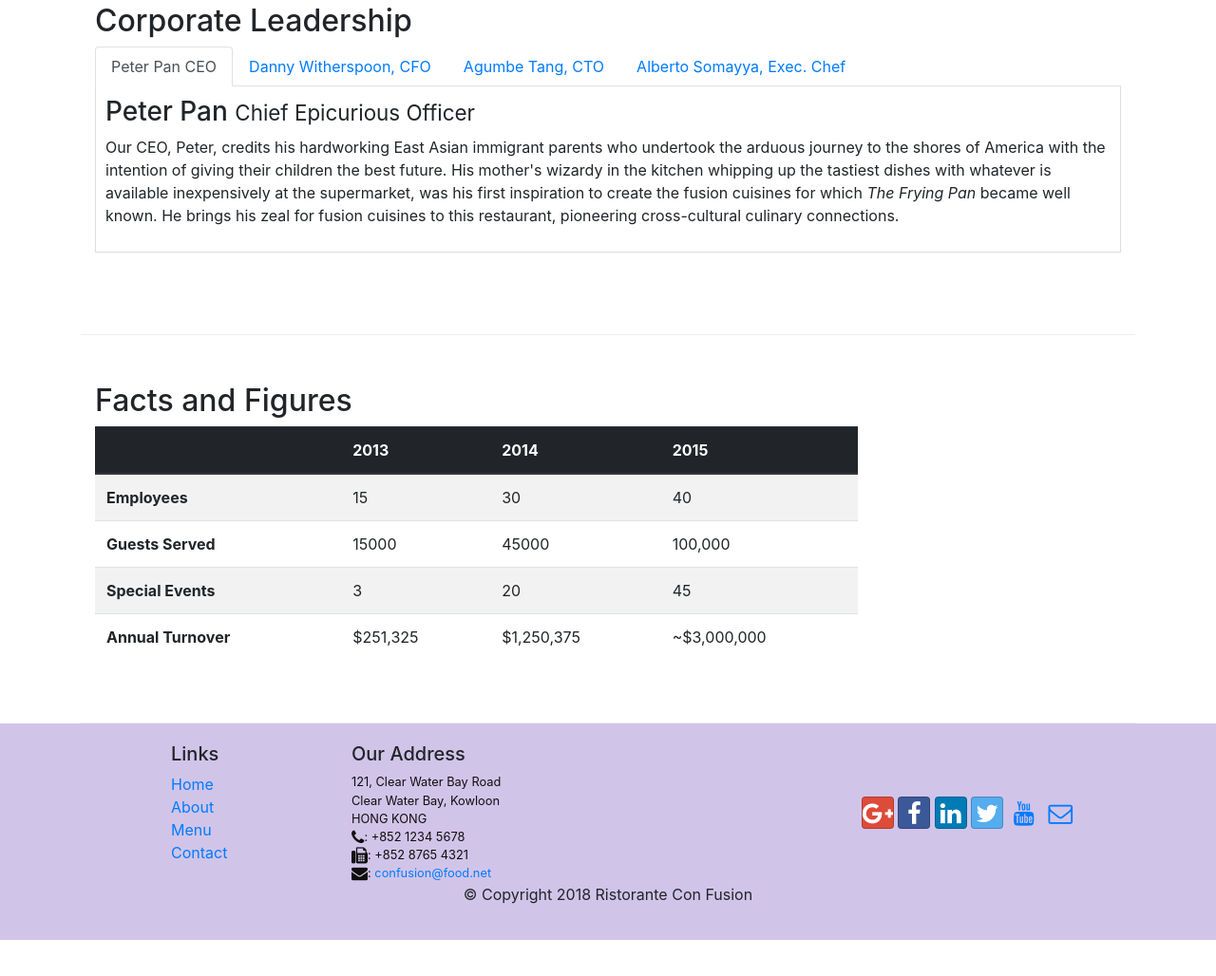
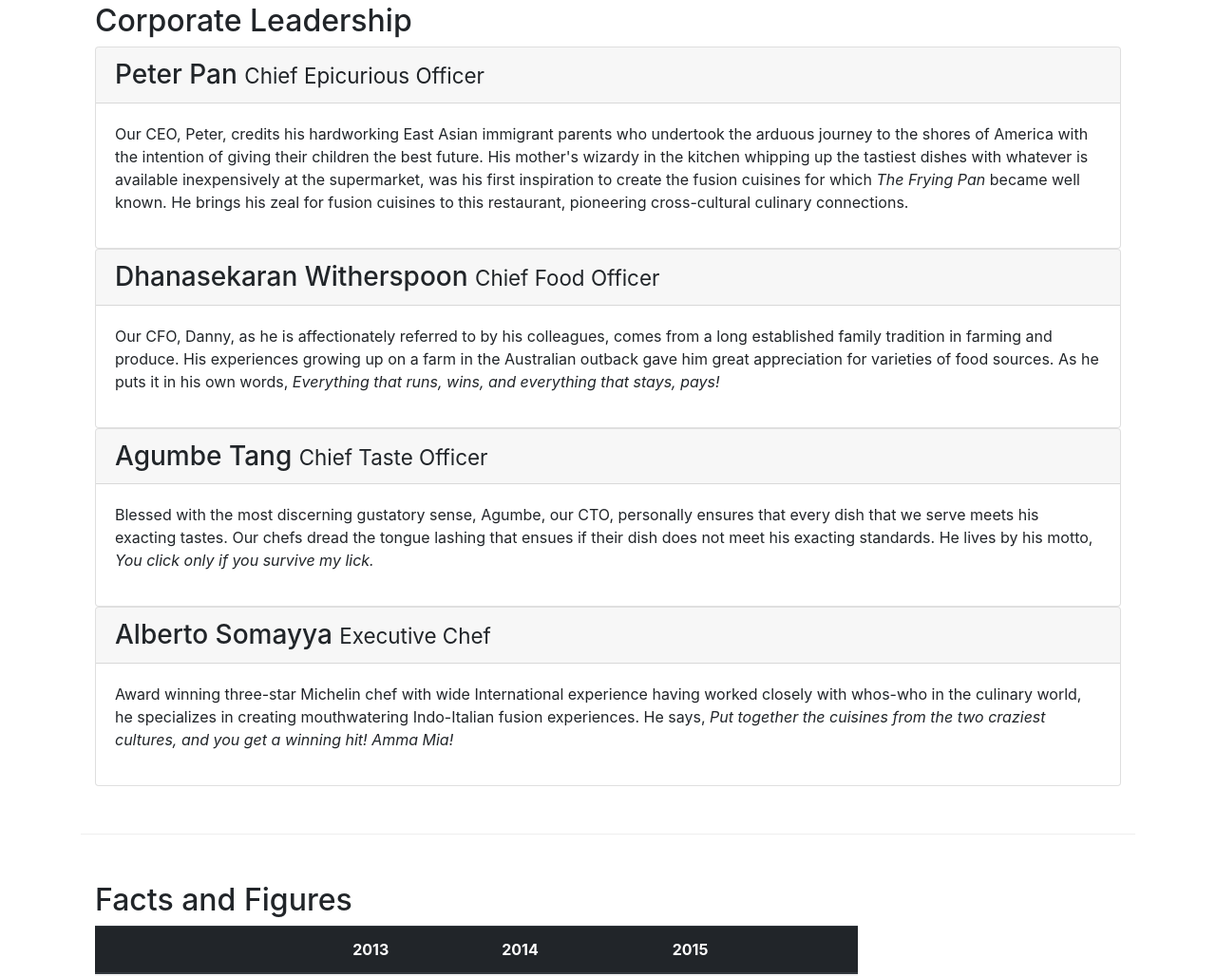
Before and after one commit to evolvingg/testingpurpose, a website: page aboutus.html in a window 1280 px wide. Shown: the part 1019-2047 px from the top of the page at 95% size. Before the commit the page ends 2009 px from the top, so only its background shows below. Drawn offline with nearby package versions, Linux system fonts and the light colour scheme.

Commit message:
accordion

```diff
--- a/aboutus.html
+++ b/aboutus.html
@@ -110,9 +110,9 @@
         <div class="row row-content">
             <div class="col-12">
                 <h2>Corporate Leadership</h2>
-                <ul class="nav nav-tabs">
+                <!-- <ul class="nav nav-tabs">
                     <li class="nav-item">
-                        <a class="nav-link active" href="#Peter" role="tab" data-toggle="tab">
+                        <a class="nav-link active" href="#peter" role="tab" data-toggle="tab">
                             Peter Pan CEO
                         </a>
                     </li>
@@ -134,24 +134,65 @@
                           Alberto Somayya, Exec. Chef
                         </a>
                     </li>
-                </ul>
+                </ul> -->
 
-                <div class="tab-content">
-                    <div role="tabpanel" class="tab-pane fade show active" id="peter">
-                        <h3>Peter Pan <small>Chief Epicurious Officer</small></h3>
-                        <p class="d-none d-sm-block">Our CEO, Peter, credits his hardworking East Asian immigrant parents who undertook the arduous journey to the shores of America with the intention of giving their children the best future. His mother's wizardy in the kitchen whipping up the tastiest dishes with whatever is available inexpensively at the supermarket, was his first inspiration to create the fusion cuisines for which <em>The Frying Pan</em> became well known. He brings his zeal for fusion cuisines to this restaurant, pioneering cross-cultural culinary connections.</p>
+                <!-- <div class="tab-content"> -->
+                <div id="accordion">
+                    <div class="card">
+                        <div class="card-header" role="tab" id="peterhead">
+                            <h3 class="mb-0">
+                                <a data-toggle="collapse" data-target="#peter">
+                                Peter Pan <small>Chief Epicurious Officer</small>
+                                </a>
+                            </h3>
+                        </div>
+                        <div role="tabpanel" class="collapse show" id="peter" data-parent="#accordion">
+                            <div class="card-body">
+                                <p class="d-none d-sm-block">Our CEO, Peter, credits his hardworking East Asian immigrant parents who undertook the arduous journey to the shores of America with the intention of giving their children the best future. His mother's wizardy in the kitchen whipping up the tastiest dishes with whatever is available inexpensively at the supermarket, was his first inspiration to create the fusion cuisines for which <em>The Frying Pan</em> became well known. He brings his zeal for fusion cuisines to this restaurant, pioneering cross-cultural culinary connections.</p>
+                            </div>
+                        </div>
                     </div>
-                    <div role="tabpanel" class="tab-pane fade" id="danny">
-                        <h3>Dhanasekaran Witherspoon <small>Chief Food Officer</small></h3>
-                        <p class="d-none d-sm-block">Our CFO, Danny, as he is affectionately referred to by his colleagues, comes from a long established family tradition in farming and produce. His experiences growing up on a farm in the Australian outback gave him great appreciation for varieties of food sources. As he puts it in his own words, <em>Everything that runs, wins, and everything that stays, pays!</em></p>
+                    <div class="card">
+                        <div class="card-header" role="tab" id="dannyhead">
+                            <h3 class="mb-0">
+                                <a data-toggle="collapse" data-target="#danny">
+                                Dhanasekaran Witherspoon <small>Chief Food Officer</small>
+                                </a>
+                            </h3>
+                        </div>
+                        <div role="tabpanel" class="collapse show" id="danny" data-parent="#accordion">
+                            <div class="card-body">
+                                <p class="d-none d-sm-block">Our CFO, Danny, as he is affectionately referred to by his colleagues, comes from a long established family tradition in farming and produce. His experiences growing up on a farm in the Australian outback gave him great appreciation for varieties of food sources. As he puts it in his own words, <em>Everything that runs, wins, and everything that stays, pays!</em></p>
+                            </div>
+                        </div>
                     </div>
-                    <div role="tabpanel" class="tab-pane fade" id="agumbe">
-                        <h3>Agumbe Tang <small>Chief Taste Officer</small></h3>
-                        <p class="d-none d-sm-block">Blessed with the most discerning gustatory sense, Agumbe, our CTO, personally ensures that every dish that we serve meets his exacting tastes. Our chefs dread the tongue lashing that ensues if their dish does not meet his exacting standards. He lives by his motto, <em>You click only if you survive my lick.</em></p>
+                    <div class="card">
+                        <div class="card-header">
+                            <h3 class="mb-0">
+                                <a data-toggle="collapse" data-target="#agumbe">
+                                Agumbe Tang <small>Chief Taste Officer</small>
+                                </a>
+                            </h3>
+                        </div>
+                        <div role="tabpanel" class="collapse show" id="agumbe" data-parent="#accordion">
+                            <div class="card-body">
+                                <p class="d-none d-sm-block">Blessed with the most discerning gustatory sense, Agumbe, our CTO, personally ensures that every dish that we serve meets his exacting tastes. Our chefs dread the tongue lashing that ensues if their dish does not meet his exacting standards. He lives by his motto, <em>You click only if you survive my lick.</em></p>
+                            </div>
+                        </div>
                     </div>
-                    <div role="tabpanel" class="tab-pane fade" id="alberto">
-                        <h3>Alberto Somayya <small>Executive Chef</small></h3>
-                        <p class="d-none d-sm-block">Award winning three-star Michelin chef with wide International experience having worked closely with whos-who in the culinary world, he specializes in creating mouthwatering Indo-Italian fusion experiences. He says, <em>Put together the cuisines from the two craziest cultures, and you get a winning hit! Amma Mia!</em></p>
+                    <div class="card">
+                        <div class="card-header">
+                            <h3 class="mb-0">
+                                <a data-toggle="collapse" data-target="#alberto">
+                                    Alberto Somayya <small>Executive Chef</small>
+                                </a>
+                            </h3>
+                        </div>
+                        <div role="tabpanel" class="collapse show" id="alberto">
+                            <div class="card-body">
+                                <p class="d-none d-sm-block">Award winning three-star Michelin chef with wide International experience having worked closely with whos-who in the culinary world, he specializes in creating mouthwatering Indo-Italian fusion experiences. He says, <em>Put together the cuisines from the two craziest cultures, and you get a winning hit! Amma Mia!</em></p>
+                            </div>
+                        </div>
                     </div>
                 </div>
             </div>
```
